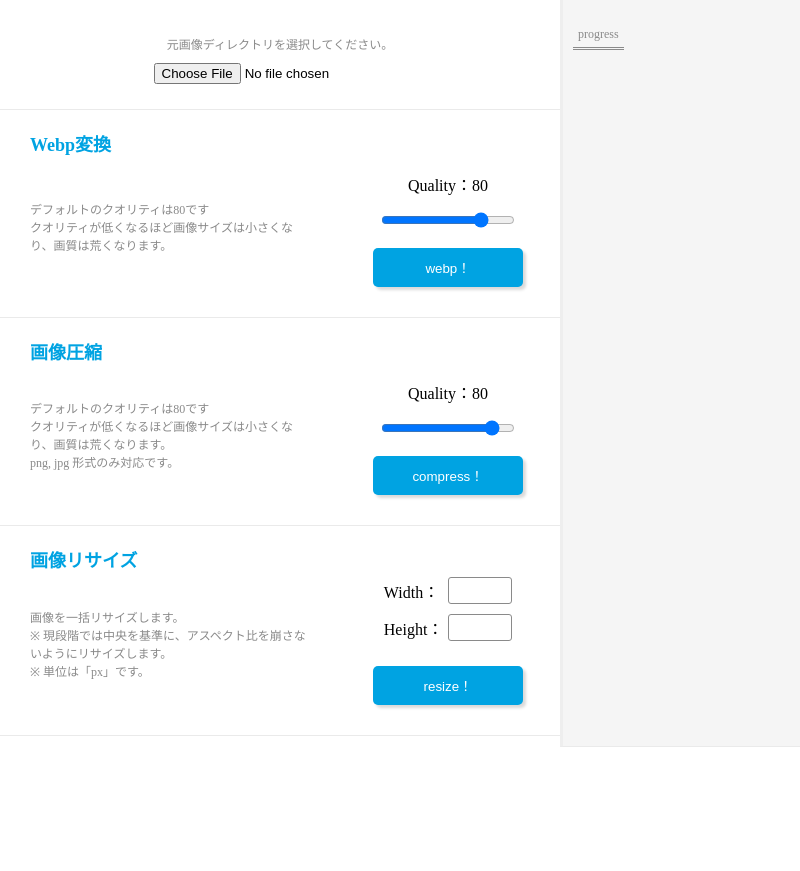
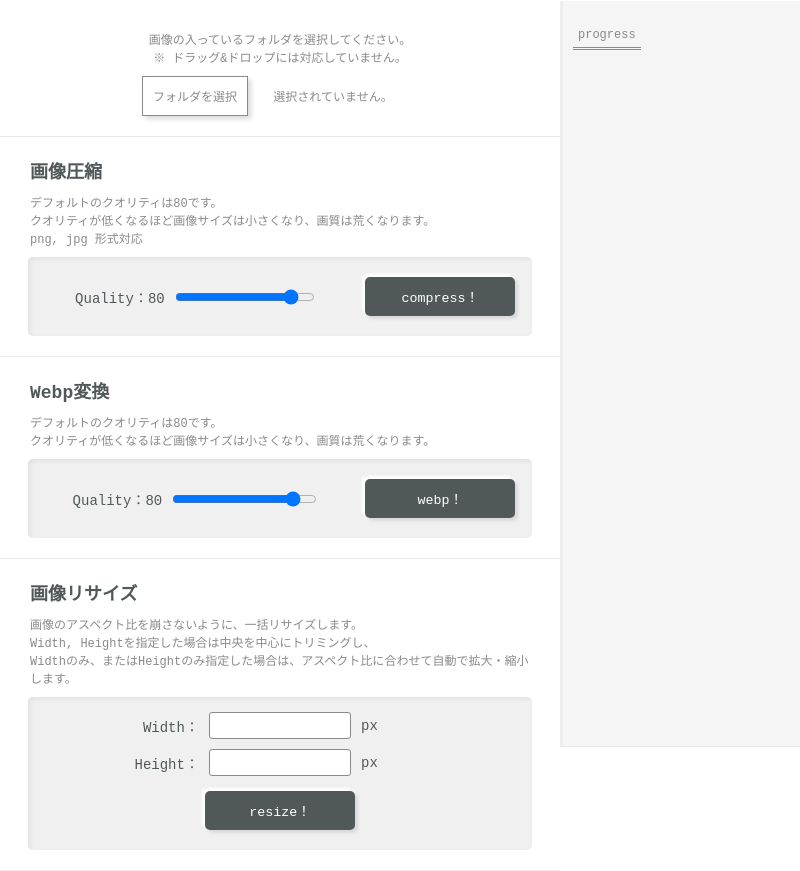
Before and after one commit to daichi-iwamoto/electron-image-editor, an Electron app: page app/index.html in a window 800 px wide. Shown: the part 53-924 px from the top of the page. Before the commit the page ends 800 px from the top, so only its background shows below. Drawn offline with Linux system fonts and the light colour scheme.

Commit message:
hotfix ui & resize

```diff
--- a/app/image-editor.js
+++ b/app/image-editor.js
@@ -1,4 +1,17 @@
 const fs = window.modules.fs    // fs module
+
+function compress() {
+  // 元ファイル一覧の取得
+  const files = document.getElementById("input-img").files
+
+  // クオリティ指定
+  const Quality = Number(document.getElementById("compress-quality-input").value)
+
+  // ファイル分処理
+  Array.from(files).forEach(file => {
+    window.modules.sharp_compress(file.path, file.name, Quality)   // preload function
+  })
+}
 
 function webp() {
   // 元ファイル一覧の取得
@@ -13,26 +26,13 @@ function webp() {
   })
 }
 
-function compress() {
-  // 元ファイル一覧の取得
-  const files = document.getElementById("input-img").files
-
-  // クオリティ指定
-  const Quality = Number(document.getElementById("compress-quality-input").value);
-
-  // ファイル分処理
-  Array.from(files).forEach(file => {
-    window.modules.sharp_compress(file.path, file.name, Quality)   // preload function
-  })
-}
-
 function resize() {
   // 元ファイル一覧の取得
   const files = document.getElementById("input-img").files
 
   // サイズ指定
-  const Width = Number(document.getElementById("resize-width").value);
-  const Height = Number(document.getElementById("resize-height").value);
+  const Width = Number(document.getElementById("resize-width").value)
+  const Height = Number(document.getElementById("resize-height").value)
 
   // ファイル分処理
   Array.from(files).forEach(file => {
--- a/app/index.css
+++ b/app/index.css
@@ -1,3 +1,4 @@
+/* ----------- 共通 ----------- */
 body {
   padding: 0;
   margin: 0;
@@ -6,53 +7,22 @@ body {
 
 body * {
   box-sizing: border-box;
+  font-family: 'Courier New';
+  color: #51585a;
 }
 
 h1 {
   padding: 10px;
   margin: 0;
   width: 100%;
-  background-color: #00A3E2;
+  background-color: #393b3b;
+  border-bottom: solid 3px #505455;
   font-size: 22px;
+  font-weight: normal;
   color: #fff;
   position: fixed;
   top: 0;
   left: 0;
-}
-
-#progress-wrap {
-  width: 30%;
-  height: calc(100vh - 53px);
-  position: fixed;
-  right: 0;
-  top: 53px;
-  background-color: #f5f5f5;
-  border-left: 3px solid #eee;
-  padding: 10px;
-  display: flex;
-  justify-content: flex-start;
-  align-items: flex-start;
-}
-
-#progress-wrap p {
-  font-size: 12px;
-  color: #8a8a8a;
-  border-bottom: double;
-  padding: 5px;
-}
-
-#progress-wrap ul {
-  overflow: scroll;
-  height: 80%;
-  width: 100%;
-  padding: 10px;
-}
-
-#progress-wrap ul li {
-  width: 100%;
-  font-size: 12px;
-  color: #8a8a8a;
-  list-style: none;
 }
 
 section {
@@ -70,7 +40,7 @@ section h2 {
   padding: 0 30px;
   margin: 0;
   font-size: 18px;
-  color: #00A3E2;
+  color: #51585a;
   width: 100%;
 }
 
@@ -79,12 +49,12 @@ section .caution {
   margin: 0;
   font-size: 12px;
   color: #8a8a8a;
-  width: 60%;
+  width: 100%;
   box-sizing: border-box;
 }
 
 section div {
-  width: 40%;
+  width: 90%;
   box-sizing: border-box;
   display: flex;
   justify-content: center;
@@ -92,23 +62,16 @@ section div {
   flex-wrap: wrap;
 }
 
-section div.src {
-  width: 100%;
+section div.form {
+  background-color: #f1f0f0;
+  padding: 10px;
+  border-radius: 5px;
+  box-shadow: inset 2px 2px 4px #e0e0e0;
 }
 
-section div.src label {
-  display: flex;
-  justify-content: center;
-  align-items: center;
-  flex-wrap: wrap;
-}
-
-section div.src label p {
-  width: 100%;
-  padding: 10px 0;
-  margin: 0;
-  font-size: 12px;
-  color: #8a8a8a;
+section div .input-box {
+  width: 60%;
+  margin: 0 30px 0 0;
 }
 
 section div label {
@@ -120,7 +83,9 @@ section div label {
 }
 
 section div label p {
-  margin: 0;
+  width: auto;
+  font-size: 14px;
+  margin: 0 10px;
 }
 
 section div p {
@@ -133,9 +98,13 @@ section div p.label {
   text-align: left;
 }
 
+section div p.label.right {
+  text-align: right;
+}
+
 section div input[type="range"] {
-  width: 60%;
-  margin: 0 20%;
+  margin: 0;
+  width: 50%;
 }
 
 section div input[type="number"] {
@@ -153,15 +122,110 @@ section div button {
   text-align: center;
   width: 150px;
   padding: 10px;
-  margin: 20px 0 10px;
+  margin: 10px 0;
   border: none;
-  background-color: #00A3E2;
+  background-color: #51585a;
   color: #fff;
   border-radius: 5px;
   box-shadow: 3px 3px 3px #dadada, -3px -3px 3px #fff;
-  transition: .3s;
+  transition: .2s;
 }
 
 section div button:hover {
-  background-color: #4dbde9;
+  background-color: #ffa2b7;
 }
+/* ----------- 共通 ----------- */
+
+
+/* ----------- プログレスバー ----------- */
+#progress-wrap {
+  width: 30%;
+  height: calc(100vh - 54px);
+  position: fixed;
+  right: 0;
+  top: 54px;
+  background-color: #f5f5f5;
+  border-left: 3px solid #eee;
+  padding: 10px;
+  display: flex;
+  justify-content: flex-start;
+  align-items: flex-start;
+}
+
+#progress-wrap p {
+  font-size: 12px;
+  color: #8a8a8a;
+  border-bottom: double;
+  padding: 5px;
+}
+
+#progress-wrap ul {
+  overflow: auto;
+  height: 80%;
+  width: 100%;
+  padding: 10px;
+}
+
+#progress-wrap ul li {
+  width: 100%;
+  font-size: 12px;
+  color: #8a8a8a;
+  list-style: none;
+}
+/* ----------- プログレスバー ----------- */
+
+/* ----------- フォルダ選択部分 ----------- */
+section div.src {
+  width: 100%;
+}
+
+section div.src label,
+section div.src p {
+  display: flex;
+  justify-content: center;
+  align-items: center;
+  flex-wrap: wrap;
+  padding: 10px 0;
+  margin: 0;
+  font-size: 12px;
+  color: #8a8a8a;
+  width: auto;
+}
+
+section div.src p {
+  width: 100%;
+}
+
+section div.src label[for="input-img"] {
+  border: solid 1px #8a8a8a;
+  padding: 10px;
+  box-shadow: 3px 3px 5px #dadada, -3px -3px 5px #fff;
+  transition: .2s;
+}
+
+section div.src label[for="input-img"]:hover {
+  background-color: #ffa2b7;
+  color: #fff;
+  border: solid 1px #ffa2b7;
+}
+
+section div.src label#file-name {
+  padding: 10px;
+  margin: 0 10px;
+  width: 150px;
+}
+/* ----------- フォルダ選択部分 ----------- */
+
+/* ----------- Webp部分 ----------- */
+section#webp .caution {
+  width: 100%;
+}
+
+section#webp div label {
+  margin: 10px auto;
+}
+
+section#webp div label p {
+  margin: 0 10px;
+}
+/* ----------- Webp部分 ----------- */
--- a/app/index.html
+++ b/app/index.html
@@ -8,7 +8,7 @@
 	<link rel="stylesheet" href="./index.css">
 </head>
 <body style="background: white;">
-	<h1>Electron Image Editor</h1>
+	<h1>Electron Image Editor 🎨</h1>
 
 	<section id="progress-wrap">
 		<p>progress</p>
@@ -17,50 +17,61 @@
 
 	<section>
 		<div class="src">
-			<label for="input-img">
-				<p>元画像ディレクトリを選択してください。</p>
-				<input id="input-img" type="file" name="input-img" webkitdirectory directory />
-			</label>
-		</div>
-	</section>
-
-	<section>
-		<h2>Webp変換</h2>
-		<p class="caution">
-			デフォルトのクオリティは80です<br>
-			クオリティが低くなるほど画像サイズは小さくなり、画質は荒くなります。
-		</p>
-		<div>
-			<p>Quality：<span id="webp-quality-value">80</span></p>
-			<input id="webp-quality-input" name="webp-quality" type="range" step="10" value="80" min="10">
-			<button onclick="webp()">webp！</button>
+			<p>
+				画像の入っているフォルダを選択してください。<br>
+				※ ドラッグ&ドロップには対応していません。
+			</p>
+			<input id="input-img" type="file" name="input-img" webkitdirectory directory style="display: none;" />
+			<label for="input-img">フォルダを選択</label>
+			<label id="file-name">選択されていません。</label>
 		</div>
 	</section>
 
 	<section>
 		<h2>画像圧縮</h2>
 		<p class="caution">
-			デフォルトのクオリティは80です<br>
+			デフォルトのクオリティは80です。<br>
 			クオリティが低くなるほど画像サイズは小さくなり、画質は荒くなります。<br>
-			png, jpg 形式のみ対応です。
+			png, jpg 形式対応
 		</p>
-		<div>
-			<p>Quality：<span id="compress-quality-value">80</span></p>
-			<input id="compress-quality-input" name="compress-quality" type="range" step="10" value="80" max="90" min="10">
+		<div class="form">
+			<div class="input-box">
+				<label>
+					<p>Quality：<span id="compress-quality-value">80</span></p>
+					<input id="compress-quality-input" name="compress-quality" type="range" step="10" value="80" max="90" min="10">
+				</label>
+			</div>
 			<button onclick="compress()">compress！</button>
+		</div>
+	</section>
+
+	<section id="webp">
+		<h2>Webp変換</h2>
+		<p class="caution">
+			デフォルトのクオリティは80です。<br>
+			クオリティが低くなるほど画像サイズは小さくなり、画質は荒くなります。
+		</p>
+		<div class="form">
+			<div class="input-box">
+				<label>
+					<p>Quality：<span id="webp-quality-value">80</span></p>
+					<input id="webp-quality-input" name="webp-quality" type="range" step="10" value="80" max="90" min="10">
+				</label>
+			</div>
+			<button onclick="webp()">webp！</button>
 		</div>
 	</section>
 
 	<section>
 		<h2>画像リサイズ</h2>
 		<p class="caution">
-			画像を一括リサイズします。<br>
-			※ 現段階では中央を基準に、アスペクト比を崩さないようにリサイズします。<br>
-			※ 単位は「px」です。
+			画像のアスペクト比を崩さないように、一括リサイズします。<br>
+			Width, Heightを指定した場合は中央を中心にトリミングし、<br>
+			Widthのみ、またはHeightのみ指定した場合は、アスペクト比に合わせて自動で拡大・縮小します。
 		</p>
-		<div>
-			<label><p class="label">Width：</p><input type="number" id="resize-width"></label>
-			<label><p class="label">Height：</p><input type="number" id="resize-height"></label>
+		<div class="form">
+			<label><p class="label right">Width：</p><input type="number" id="resize-width"><p class="label">px</p></label>
+			<label><p class="label right">Height：</p><input type="number" id="resize-height"><p class="label">px</p></label>
 			<button onclick="resize()">resize！</button>
 		</div>
 	</section>
--- a/app/index.js
+++ b/app/index.js
@@ -19,3 +19,15 @@ const compressValue = (CompressQualityInput, CompressQualityTarget) => {
   };
 };
 CompressQualityInput.addEventListener("input", compressValue(CompressQualityInput, CompressQualityTarget));
+
+// file name change
+const InputFile = document.getElementById("input-img");
+const fileName = document.getElementById("file-name");
+
+const outputFileName = (InputFile, fileName) => {
+  return function() {
+    console.log(InputFile.files.length);
+    fileName.innerHTML = `${InputFile.files.length}ファイル選択中`;
+  };
+};
+InputFile.addEventListener("input", outputFileName(InputFile, fileName));
```
Also changed, not shown: app/preload.js (+114 -56 lines).
